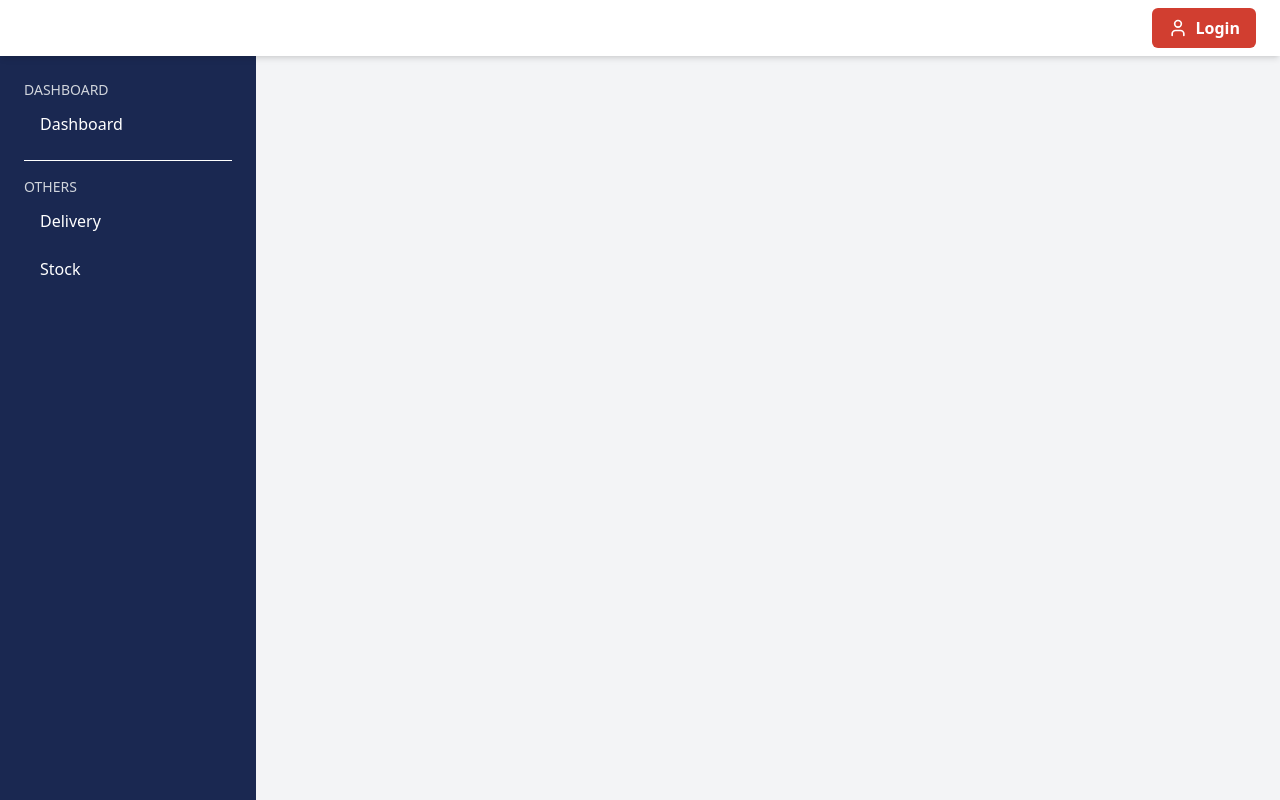
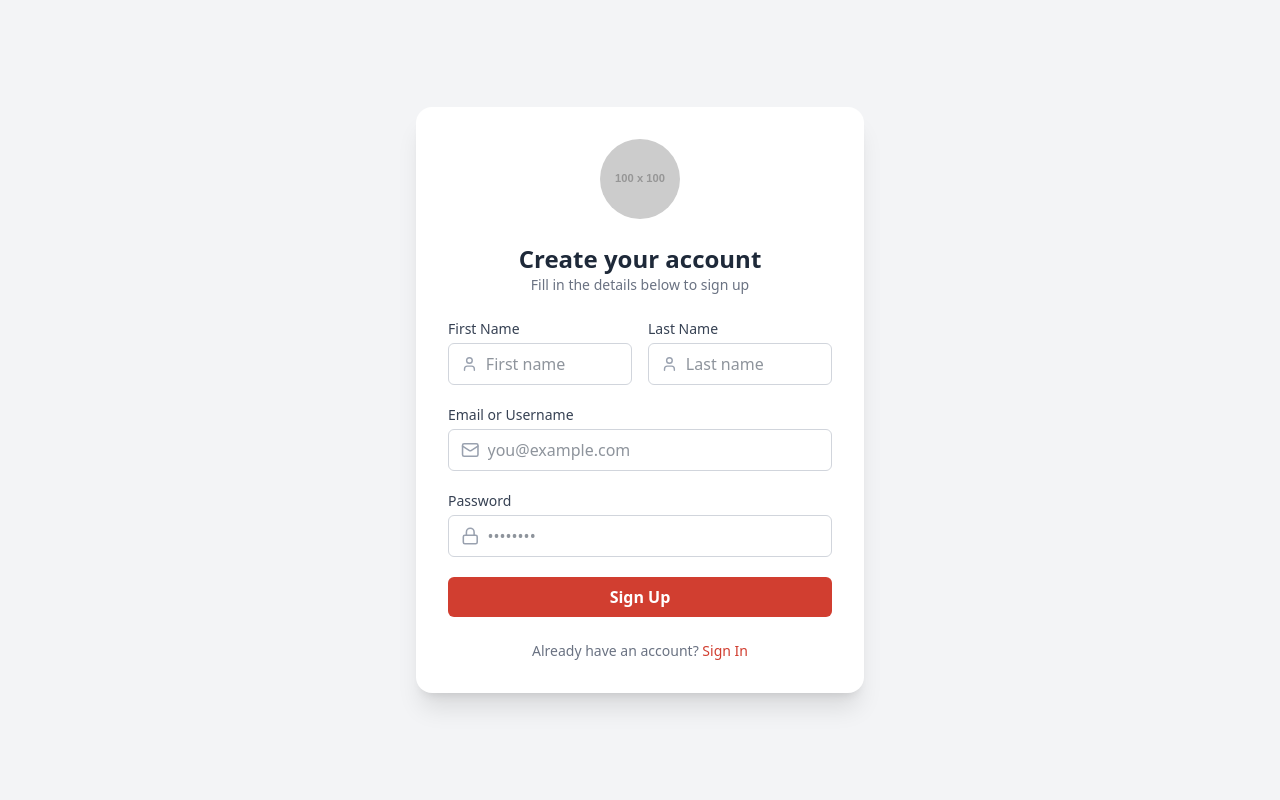
Before and after one commit to PreehanshProjects/Freeport, a React (Vite) app: page /signup in a window 1280 px wide. Built offline with nearby package versions, Linux system fonts and the light colour scheme.

Commit message:
added sign up

```diff
--- a/src/components/Layout.tsx
+++ b/src/components/Layout.tsx
@@ -1,16 +1,32 @@
 import Sidebar from "./Sidebar";
 import Navbar from "./Navbar";
+import { useLocation } from "react-router-dom";
 import type { ReactNode } from "react";
 
 const Layout = ({ children }: { children: ReactNode }) => {
+  const location = useLocation();
+
+  // Check if current route is login
+  const isLoginPage = location.pathname === "/login";
+  const isSignup = location.pathname === "/signup";
+
+  if (isLoginPage) {
+    // Render children only (no Navbar or Sidebar)
+    return <div className="min-h-screen bg-gray-100">{children}</div>;
+  }
+
+  if (isSignup) {
+    // Render children only (no Navbar or Sidebar)
+    return <div className="min-h-screen bg-gray-100">{children}</div>;
+  }
+
+  // Otherwise render full layout
   return (
     <div className="flex">
       <Sidebar />
       <div className="flex-1 min-h-screen bg-gray-100">
         <Navbar />
-        <main className="p-6 pt-20">
-          {children}
-        </main>
+        <main className="p-6 pt-20">{children}</main>
       </div>
     </div>
   );
--- a/src/components/Navbar.tsx
+++ b/src/components/Navbar.tsx
@@ -1,8 +1,9 @@
 import { useState } from "react";
 import { User, LogOut } from "lucide-react";
+import { useNavigate } from "react-router-dom";
 
 const Navbar = () => {
-  // For demo: simple login toggle state
+  const navigate = useNavigate();
   const [loggedIn, setLoggedIn] = useState(false);
   const [dropdownOpen, setDropdownOpen] = useState(false);
 
@@ -14,11 +15,11 @@ const Navbar = () => {
     setLoggedIn(false);
     setDropdownOpen(false);
     // add your logout logic here
+    navigate("/login"); // redirect to login after logout
   };
 
   const handleLogin = () => {
-    setLoggedIn(true);
-    // add your login logic here
+    navigate("/login"); // navigate to login page
   };
 
   return (
--- /dev/null
+++ b/src/pages/Login.tsx
@@ -0,0 +1,69 @@
+import { Lock, Mail } from "lucide-react";
+import { Link } from "react-router-dom";
+
+const Login = () => {
+  return (
+    <div className="min-h-screen flex items-center justify-center bg-gray-100 px-4">
+      <div className="max-w-md w-full bg-white p-8 rounded-2xl shadow-xl space-y-6">
+        {/* Logo */}
+        <div className="flex justify-center">
+          <img
+            src="https://placehold.co/100x100?text=Logo"
+            alt="Company Logo"
+            className="h-20 w-20 rounded-full object-cover"
+          />
+        </div>
+
+        {/* Headings */}
+        <div className="text-center">
+          <h2 className="text-2xl font-bold text-gray-800">Hi, Welcome back 👋</h2>
+          <p className="text-sm text-gray-500">Enter your credentials to continue</p>
+        </div>
+
+        {/* Form */}
+        <form className="space-y-5">
+          <div>
+            <label className="block text-sm text-gray-700 mb-1">Username or Email</label>
+            <div className="flex items-center border border-gray-300 rounded-md px-3 py-2 focus-within:ring-2 focus-within:ring-primary">
+              <Mail className="w-5 h-5 text-gray-400 mr-2" />
+              <input
+                type="email"
+                className="w-full outline-none text-gray-800"
+                placeholder="you@example.com"
+              />
+            </div>
+          </div>
+
+          <div>
+            <label className="block text-sm text-gray-700 mb-1">Password</label>
+            <div className="flex items-center border border-gray-300 rounded-md px-3 py-2 focus-within:ring-2 focus-within:ring-primary">
+              <Lock className="w-5 h-5 text-gray-400 mr-2" />
+              <input
+                type="password"
+                className="w-full outline-none text-gray-800"
+                placeholder="••••••••"
+              />
+            </div>
+          </div>
+
+          <button
+            type="submit"
+            className="w-full bg-primary text-white font-semibold py-2 rounded-md hover:bg-primary/90 transition"
+          >
+            Sign In
+          </button>
+        </form>
+
+        {/* Footer */}
+        <p className="text-center text-sm text-gray-500">
+          Don’t have an account?{" "}
+          <Link to="/signup" className="text-primary hover:underline">
+            Sign Up
+          </Link>
+        </p>
+      </div>
+    </div>
+  );
+};
+
+export default Login;
--- /dev/null
+++ b/src/pages/Signup.tsx
@@ -0,0 +1,98 @@
+import { Lock, Mail, User } from "lucide-react";
+import { Link } from "react-router-dom";
+
+const Signup = () => {
+  return (
+    <div className="min-h-screen flex items-center justify-center bg-gray-100 px-4">
+      <div className="max-w-md w-full bg-white p-8 rounded-2xl shadow-xl space-y-6">
+        {/* Logo */}
+        <div className="flex justify-center">
+          <img
+            src="https://placehold.co/100x100?text=Logo"
+            alt="Company Logo"
+            className="h-20 w-20 rounded-full object-cover"
+          />
+        </div>
+
+        {/* Headings */}
+        <div className="text-center">
+          <h2 className="text-2xl font-bold text-gray-800">Create your account</h2>
+          <p className="text-sm text-gray-500">Fill in the details below to sign up</p>
+        </div>
+
+        {/* Form */}
+        <form className="space-y-5">
+          {/* First and Last Name side by side */}
+          <div className="flex gap-4">
+            <div className="flex-1">
+              <label className="block text-sm text-gray-700 mb-1">First Name</label>
+              <div className="flex items-center border border-gray-300 rounded-md px-3 py-2 focus-within:ring-2 focus-within:ring-primary">
+                <User className="w-5 h-5 text-gray-400 mr-2" />
+                <input
+                  type="text"
+                  className="w-full outline-none text-gray-800"
+                  placeholder="First name"
+                />
+              </div>
+            </div>
+
+            <div className="flex-1">
+              <label className="block text-sm text-gray-700 mb-1">Last Name</label>
+              <div className="flex items-center border border-gray-300 rounded-md px-3 py-2 focus-within:ring-2 focus-within:ring-primary">
+                <User className="w-5 h-5 text-gray-400 mr-2" />
+                <input
+                  type="text"
+                  className="w-full outline-none text-gray-800"
+                  placeholder="Last name"
+                />
+              </div>
+            </div>
+          </div>
+
+          {/* Email / Username */}
+          <div>
+            <label className="block text-sm text-gray-700 mb-1">Email or Username</label>
+            <div className="flex items-center border border-gray-300 rounded-md px-3 py-2 focus-within:ring-2 focus-within:ring-primary">
+              <Mail className="w-5 h-5 text-gray-400 mr-2" />
+              <input
+                type="email"
+                className="w-full outline-none text-gray-800"
+                placeholder="you@example.com"
+              />
+            </div>
+          </div>
+
+          {/* Password */}
+          <div>
+            <label className="block text-sm text-gray-700 mb-1">Password</label>
+            <div className="flex items-center border border-gray-300 rounded-md px-3 py-2 focus-within:ring-2 focus-within:ring-primary">
+              <Lock className="w-5 h-5 text-gray-400 mr-2" />
+              <input
+                type="password"
+                className="w-full outline-none text-gray-800"
+                placeholder="••••••••"
+              />
+            </div>
+          </div>
+
+          <button
+            type="submit"
+            className="w-full bg-primary text-white font-semibold py-2 rounded-md hover:bg-primary/90 transition"
+          >
+            Sign Up
+          </button>
+        </form>
+
+        {/* Footer */}
+        <p className="text-center text-sm text-gray-500">
+          Already have an account?{" "}
+          <Link to="/login" className="text-primary hover:underline">
+            Sign In
+          </Link>
+        </p>
+      </div>
+    </div>
+  );
+};
+
+export default Signup;
--- a/src/routes/AppRouter.tsx
+++ b/src/routes/AppRouter.tsx
@@ -2,11 +2,15 @@ import { Routes, Route } from 'react-router-dom';
 import Dashboard from '../pages/Dashboard';
 import Delivery from '../pages/Delivery';
 import Stock from '../pages/Stock';
+import Login from '../pages/Login';
+import Signup from '../pages/Signup';
 
 export default function AppRouter() {
   return (
     <Routes>
       <Route path="/" element={<Dashboard />} />
+      <Route path="/login" element={<Login />} />
+      <Route path="/signup" element={<Signup />} />
       <Route path="/delivery" element={<Delivery />} />
       <Route path="/stock" element={<Stock />} />
     </Routes>
```
